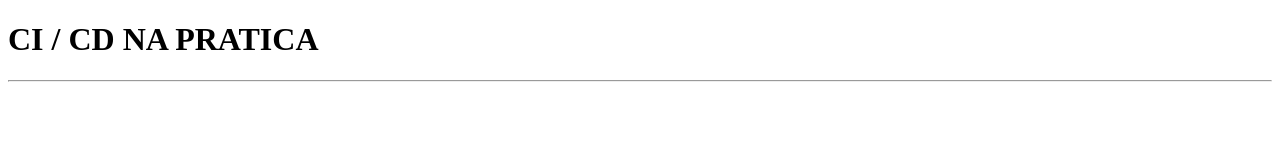
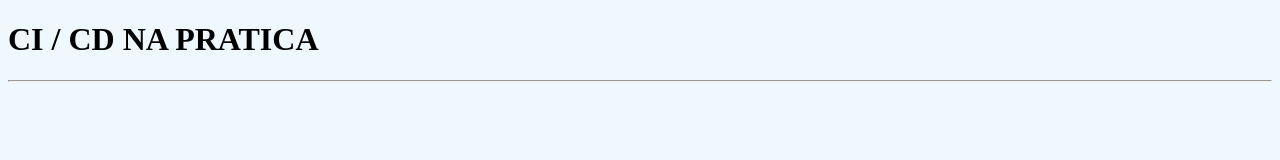
Before and after one commit to ClaudioNunes/IntegracaoEntrega, a plain HTML site: page index.html in a window 1280 px wide. Drawn offline with Linux system fonts and the light colour scheme.

Commit message:
Segundo Commit

```diff
--- a/index.html
+++ b/index.html
@@ -5,6 +5,8 @@
     <meta http-equiv="X-UA-Compatible" content="IE=edge">
     <meta name="viewport" content="width=device-width, initial-scale=1.0">
     <title>Integracao/Entrega Continua</title>
+    <link rel="stylesheet" href="site.css">
+
 </head>
 <body>
 
--- /dev/null
+++ b/site.css
@@ -0,0 +1,4 @@
+body {
+
+    background-color: aliceblue;
+}
```
